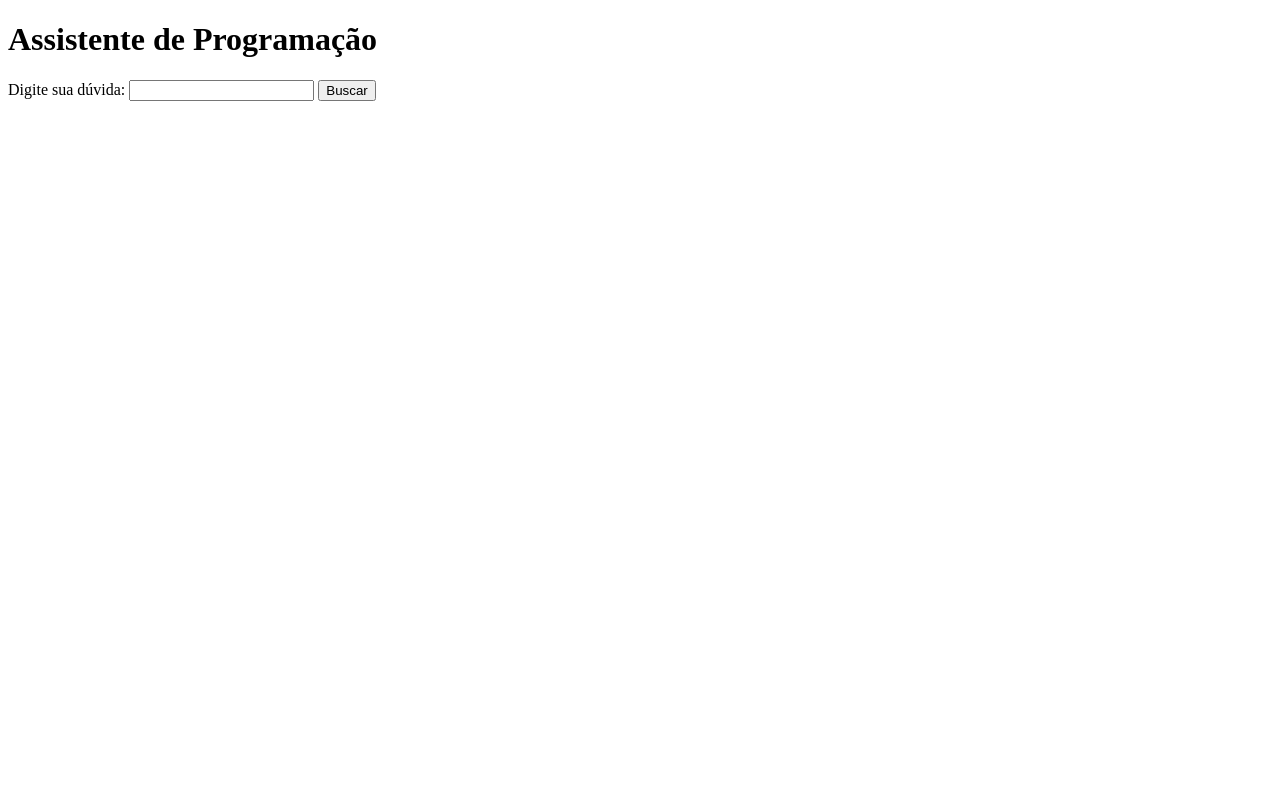
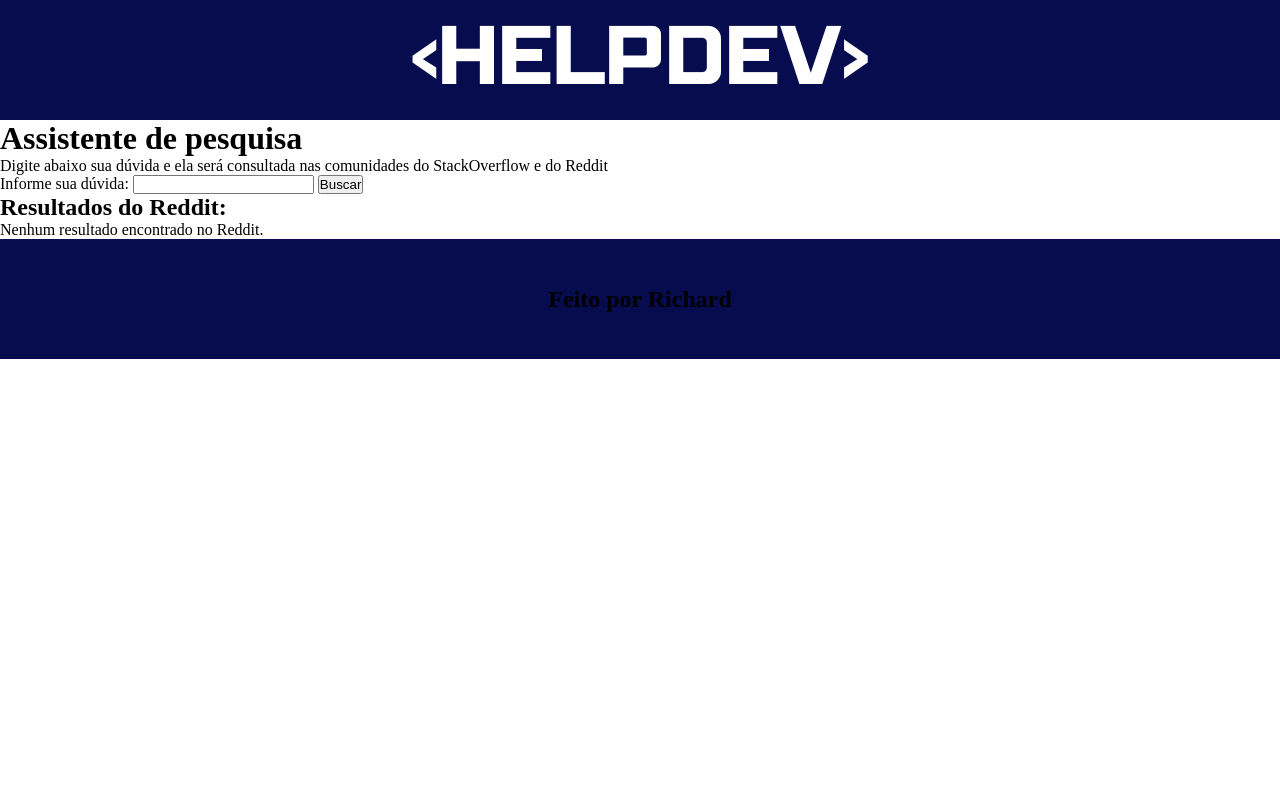
Before and after one commit to Richard15151/helpdev, a Flask app: page / in a window 1280 px wide. Run offline with Flask 3, Linux system fonts and the light colour scheme.

Commit message:
adicionando api do reddit

```diff
--- a/app.py
+++ b/app.py
@@ -4,19 +4,16 @@
 
 app = Flask(__name__)
 
-# Função para traduzir o texto de português para inglês
 def traduzir_para_ingles(texto_pt):
     translator = Translator()
     traducao = translator.translate(texto_pt, src='pt', dest='en')
     return traducao.text
 
-# Função para traduzir o texto de inglês para português
 def traduzir_para_portugues(texto_en):
     translator = Translator()
     traducao = translator.translate(texto_en, src='en', dest='pt')
     return traducao.text
 
-# Função para buscar dúvidas na API do Stack Overflow
 def buscar_stackoverflow(termo):
     termo_traduzido = traduzir_para_ingles(termo)
     url = f"https://api.stackexchange.com/2.3/search?order=desc&sort=votes&intitle={termo_traduzido}&site=stackoverflow"
@@ -37,16 +34,37 @@
             return resultados
     return []
 
+def buscar_reddit(termo, subreddit="learnprogramming"):
+    url = f"https://www.reddit.com/r/{subreddit}/search.json?q={termo}&restrict_sr=on&sort=relevance&t=week"
+    headers = {"User-Agent": "Mozilla/5.0"}
+    response = requests.get(url, headers=headers)
+
+    if response.status_code == 200:
+        data = response.json()
+        resultados = []
+        for post in data.get("data", {}).get("children", [])[:5]:  # Limita a 5 resultados
+            titulo = post["data"].get("title", "")
+            titulo_traduzido = traduzir_para_portugues(titulo)
+            link = "https://www.reddit.com" + post["data"].get("permalink", "")
+            resultados.append({
+                'titulo': titulo_traduzido,
+                'link': link
+            })
+        return resultados
+    return []
+
 @app.route('/', methods=['GET', 'POST'])
 def index():
     pergunta = ""
-    resultados_stackoverflow = []
+    resultados_stack = []
+    resultados_reddit =[]
 
     if request.method == 'POST':
         pergunta = request.form['pergunta']
-        resultados_stackoverflow = buscar_stackoverflow(pergunta)
+        resultados_stack = buscar_stackoverflow(pergunta)
+        resultados_reddit = buscar_reddit(pergunta)
 
-    return render_template('index.html', pergunta=pergunta, resultados_stackoverflow=resultados_stackoverflow,)
+    return render_template('index.html', pergunta=pergunta, resultados_stack=resultados_stack, resultados_reddit = resultados_reddit)
 
 if __name__ == "__main__":
     app.run(debug=True)
--- a/static/style.css
+++ b/static/style.css
@@ -0,0 +1,18 @@
+* {
+    margin: 0;
+    padding: 0;
+    box-sizing: border-box;
+}
+body {
+    height: 100vh;
+    display: flex;
+    flex-direction: column;
+}
+
+header, footer{
+    height: 15vh;
+    background-color: rgb(7, 12, 78);
+    display: flex;
+    justify-content: center;
+    align-items: center;
+}
--- a/templates/index.html
+++ b/templates/index.html
@@ -1,33 +1,68 @@
 <!DOCTYPE html>
-<html lang="pt">
+<html lang="pt-br">
   <head>
-    <meta charset="UTF-8">
-    <meta name="viewport" content="width=device-width, initial-scale=1.0">
-    <title>Assistente de Programação</title>
+    <meta charset="UTF-8" />
+    <meta name="viewport" content="width=device-width, initial-scale=1.0" />
+    <title>HelpDev</title>
+    <link rel="stylesheet" href="../static/style.css" />
   </head>
   <body>
-    <h1>Assistente de Programação</h1>
-
+    <header>
+      <img src="../static/img/HELPDEV.png" alt="" />
+    </header>
+    <main>
+      <div class="container">
+        <h1>Assistente de pesquisa</h1>
+        <p>
+          Digite abaixo sua dúvida e ela será consultada nas comunidades do
+          StackOverflow e do Reddit
+        </p>
         <form method="POST">
-        <label for="pergunta">Digite sua dúvida:</label>
-        <input type="text" name="pergunta" id="pergunta" value="{{ pergunta }}" required>
+          <label for="duvida">Informe sua dúvida:</label>
+          <input
+            type="text"
+            name="pergunta"
+            id="pergunta"
+            value="{{ pergunta }}"
+            required
+          />
           <button type="submit">Buscar</button>
         </form>
-
         {% if pergunta %}
         <h2>Resultados do Stack Overflow:</h2>
-        {% if resultados_stackoverflow %}
+        {% if resultados_stack %}
         <ul>
-            {% for resultado in resultados_stackoverflow %}
+          {% for resultado in resultados_stack %}
           <li>
-                    <strong>{{ resultado.titulo }}</strong><br>
-                    <a href="{{ resultado.link }}" target="_blank">Ver pergunta completa</a>
+            <strong>{{ resultado.titulo }}</strong><br />
+            <a href="{{ resultado.link }}" target="_blank"
+              >Ver pergunta completa na comunidade</a
+            >
           </li>
           {% endfor %}
         </ul>
         {% else %}
         <p>Nenhum resultado encontrado no Stack Overflow.</p>
+        {% endif %} {% endif %}
+        <h2>Resultados do Reddit:</h2>
+        {% if resultados_reddit %}
+        <ul>
+          {% for resultado in resultados_reddit %}
+          <li>
+            <strong>{{ resultado.titulo }}</strong><br />
+            <a href="{{ resultado.link }}" target="_blank"
+              >Ver pergunta completa no Reddit</a
+            >
+          </li>
+          {% endfor %}
+        </ul>
+        {% else %}
+        <p>Nenhum resultado encontrado no Reddit.</p>
         {% endif %}
-    {% endif %}
+      </div>
+    </main>
+    <footer>
+      <h2>Feito por Richard</h2>
+    </footer>
   </body>
 </html>
```
Also changed, not shown: static/img/HELPDEV.png (added). Lines whose indentation alone changed are shown as unchanged.
